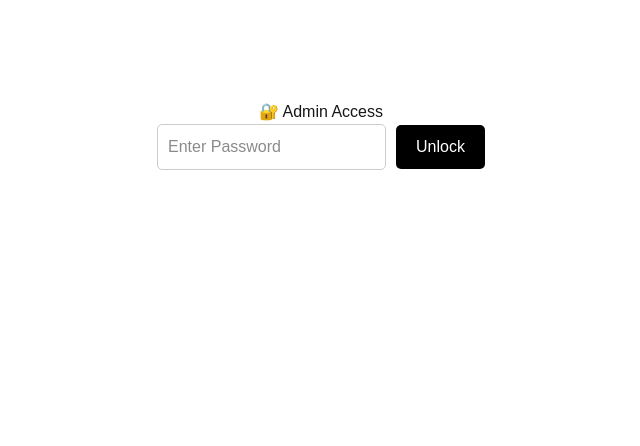
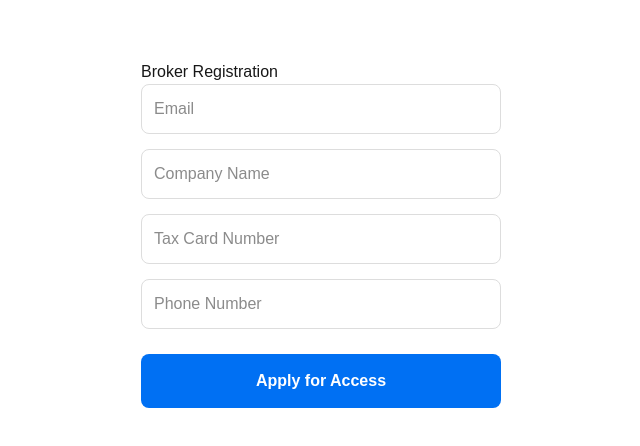
Before and after one commit to Msh891/real-estate-app, a Next.js app: page /admin-gate in a window 1280 px wide. Shown: the top 446 px of the page, without its empty margins (319-959 px from the left). Built offline with nearby package versions, Linux system fonts and the light colour scheme; no server answers.

Commit message:
fixed admin and signup errors

```diff
--- a/app/admin-gate/page.tsx
+++ b/app/admin-gate/page.tsx
@@ -1,34 +1,63 @@
 'use client'
+import { useState } from 'react';
+import { useRouter } from 'next/navigation';
+// THIS LINE FIXES THE RED PROBLEM:
+import { supabase } from '../../lib/supabase';
 
-import React, { useState } from 'react';
+export default function SignupPage() {
+  const [form, setForm] = useState({ email: '', company: '', taxCard: '', phone: '' });
+  const [loading, setLoading] = useState(false);
+  const [done, setDone] = useState(false);
+  const router = useRouter();
 
-export default function AdminGate() {
-  const [pass, setPass] = useState('');
-  const [authorized, setAuthorized] = useState(false);
+  const handleSignup = async (e: React.FormEvent) => {
+    e.preventDefault();
+    setLoading(true);
 
-  const checkPass = () => {
-    if (pass === "Ops2025") { // You can change this password
-      localStorage.setItem('admin_access', 'true');
-      setAuthorized(true);
-      alert("Access Granted");
+    const { error } = await supabase.from('brokers').insert([
+      {
+        email: form.email,
+        company_name: form.company,
+        tax_card: form.taxCard,
+        phone: form.phone,
+        status: 'pending'
+      }
+    ]);
+
+    setLoading(false);
+    if (error) {
+      alert("Error: " + error.message);
     } else {
-      alert("Wrong Password");
+      setDone(true);
     }
   };
 
+  if (done) {
+    return (
+      <div style={{ padding: '40px', textAlign: 'center', fontFamily: 'sans-serif' }}>
+        <h1 style={{ fontSize: '40px' }}>✅</h1>
+        <h2>Application Received</h2>
+        <p>Admin is verifying your Tax Card. We will contact you soon.</p>
+        <button onClick={() => router.push('/')} style={btnStyle}>Back to Home</button>
+      </div>
+    );
+  }
+
   return (
-    <div style={{ padding: '100px', textAlign: 'center', fontFamily: 'sans-serif' }}>
-      <h1>🔐 Admin Access</h1>
-      <input
-        type="password"
-        placeholder="Enter Password"
-        onChange={(e) => setPass(e.target.value)}
-        style={{ padding: '10px', borderRadius: '5px', border: '1px solid #ccc' }}
-      />
-      <button onClick={checkPass} style={{ marginLeft: '10px', padding: '10px 20px', background: '#000', color: '#fff', border: 'none', borderRadius: '5px', cursor: 'pointer' }}>
-        Unlock
-      </button>
-      {authorized && <p style={{color: 'green', marginTop: '20px'}}>✅ You can now access /ops and /admin</p>}
+    <div style={{ maxWidth: '400px', margin: '40px auto', padding: '20px', fontFamily: 'sans-serif' }}>
+      <h2>Broker Registration</h2>
+      <form onSubmit={handleSignup} style={{ display: 'flex', flexDirection: 'column', gap: '15px' }}>
+        <input placeholder="Email" required style={inputStyle} type="email" onChange={e => setForm({...form, email: e.target.value})} />
+        <input placeholder="Company Name" required style={inputStyle} onChange={e => setForm({...form, company: e.target.value})} />
+        <input placeholder="Tax Card Number" required style={inputStyle} onChange={e => setForm({...form, taxCard: e.target.value})} />
+        <input placeholder="Phone Number" required style={inputStyle} type="tel" onChange={e => setForm({...form, phone: e.target.value})} />
+        <button type="submit" disabled={loading} style={btnStyle}>
+          {loading ? 'Submitting...' : 'Apply for Access'}
+        </button>
+      </form>
     </div>
   );
 }
+
+const inputStyle = { padding: '12px', borderRadius: '8px', border: '1px solid #ddd', fontSize: '16px' };
+const btnStyle = { padding: '15px', background: '#0070f3', color: 'white', border: 'none', borderRadius: '8px', fontWeight: 'bold', cursor: 'pointer', marginTop: '10px' };
--- a/app/page.tsx
+++ b/app/page.tsx
@@ -1,61 +1,18 @@
 'use client'
-
-import React from 'react';
 import Link from 'next/link';
 
 export default function HomePage() {
   return (
-    <div style={{
-      height: '100vh',
-      display: 'flex',
-      flexDirection: 'column',
-      justifyContent: 'center',
-      alignItems: 'center',
-      fontFamily: 'sans-serif',
-      padding: '20px',
-      textAlign: 'center',
-      backgroundColor: '#f8f9fa'
-    }}>
-      <h1 style={{ fontSize: '2.5rem', marginBottom: '10px', color: '#1a1a1a' }}>🏘️ BrokerConnect</h1>
-      <p style={{ color: '#666', marginBottom: '40px', maxWidth: '300px' }}>
-        The fastest way to find and post verified rental units in Egypt.
-      </p>
-
-      <div style={{ display: 'flex', flexDirection: 'column', gap: '15px', width: '100%', maxWidth: '300px' }}>
-        <Link href="/feed" style={primaryBtn}>
-          🔍 Browse Units
-        </Link>
-
-        <Link href="/add-listing" style={secondaryBtn}>
-          ➕ Post a Unit
-        </Link>
+    <div style={{ padding: '50px', textAlign: 'center', fontFamily: 'sans-serif' }}>
+      <h1>🏘️ BrokerConnect Egypt</h1>
+      <div style={{ display: 'flex', flexDirection: 'column', gap: '15px', maxWidth: '300px', margin: 'auto' }}>
+        <Link href="/feed" style={btnPrimary}>Browse Units</Link>
+        <Link href="/signup" style={btnSecondary}>Register as Broker</Link>
       </div>
-
-      <Link href="/admin-gate" style={{ marginTop: '50px', color: '#999', fontSize: '12px', textDecoration: 'none' }}>
-        Admin Access
-      </Link>
+      <Link href="/admin-gate" style={{ display: 'block', marginTop: '40px', color: '#999' }}>Admin Login</Link>
     </div>
   );
 }
 
-const primaryBtn = {
-  padding: '18px',
-  background: '#0070f3',
-  color: 'white',
-  borderRadius: '12px',
-  textDecoration: 'none',
-  fontWeight: 'bold',
-  fontSize: '18px',
-  boxShadow: '0 4px 14px 0 rgba(0,118,255,0.39)'
-};
-
-const secondaryBtn = {
-  padding: '18px',
-  background: 'white',
-  color: '#0070f3',
-  borderRadius: '12px',
-  textDecoration: 'none',
-  fontWeight: 'bold',
-  fontSize: '18px',
-  border: '2px solid #0070f3'
-};
+const btnPrimary = { padding: '15px', background: '#0070f3', color: 'white', borderRadius: '8px', textDecoration: 'none' };
+const btnSecondary = { padding: '15px', border: '2px solid #0070f3', color: '#0070f3', borderRadius: '8px', textDecoration: 'none' };
--- /dev/null
+++ b/app/signup/page.tsx
@@ -0,0 +1,47 @@
+'use client'
+import { useState } from 'react';
+import { supabase } from '@/lib/supabase';
+import { useRouter } from 'next/navigation';
+
+export default function SignupPage() {
+  const [form, setForm] = useState({ email: '', company: '', taxCard: '', phone: '' });
+  const [submitted, setSubmitted] = useState(false);
+  const router = useRouter();
+
+  const handleSignup = async (e: React.FormEvent) => {
+    e.preventDefault();
+    const { error } = await supabase.from('brokers').insert([
+      { email: form.email, company_name: form.company, tax_card: form.taxCard, phone: form.phone, status: 'pending' }
+    ]);
+
+    if (error) alert(error.message);
+    else setSubmitted(true);
+  };
+
+  if (submitted) {
+    return (
+      <div style={{ padding: '50px', textAlign: 'center', fontFamily: 'sans-serif' }}>
+        <h2>✅ Application Sent!</h2>
+        <p>Your details are being reviewed by the Admin.</p>
+        <p>You will be notified once your Tax Card is verified.</p>
+        <button onClick={() => router.push('/')} style={{ marginTop: '20px', padding: '10px 20px', borderRadius: '8px', border: 'none', background: '#0070f3', color: 'white' }}>Return Home</button>
+      </div>
+    );
+  }
+
+  return (
+    <div style={{ maxWidth: '400px', margin: '50px auto', padding: '20px', fontFamily: 'sans-serif' }}>
+      <h2 style={{ marginBottom: '20px' }}>Broker Registration</h2>
+      <form onSubmit={handleSignup} style={{ display: 'flex', flexDirection: 'column', gap: '15px' }}>
+        <input placeholder="Email" type="email" required style={inputStyle} onChange={e => setForm({...form, email: e.target.value})} />
+        <input placeholder="Company Name" required style={inputStyle} onChange={e => setForm({...form, company: e.target.value})} />
+        <input placeholder="Tax Card Number" required style={inputStyle} onChange={e => setForm({...form, taxCard: e.target.value})} />
+        <input placeholder="Phone Number" required style={inputStyle} onChange={e => setForm({...form, phone: e.target.value})} />
+        <button type="submit" style={btnStyle}>Submit for Approval</button>
+      </form>
+    </div>
+  );
+}
+
+const inputStyle = { padding: '12px', borderRadius: '8px', border: '1px solid #ddd', fontSize: '16px' };
+const btnStyle = { padding: '15px', background: '#10b981', color: 'white', border: 'none', borderRadius: '8px', fontWeight: 'bold', cursor: 'pointer' };
--- /dev/null
+++ b/lib/supabase.ts
@@ -0,0 +1,6 @@
+import { createClient } from '@supabase/supabase-js'
+
+const supabaseUrl = process.env.NEXT_PUBLIC_SUPABASE_URL!
+const supabaseAnonKey = process.env.NEXT_PUBLIC_SUPABASE_ANON_KEY!
+
+export const supabase = createClient(supabaseUrl, supabaseAnonKey)
```
